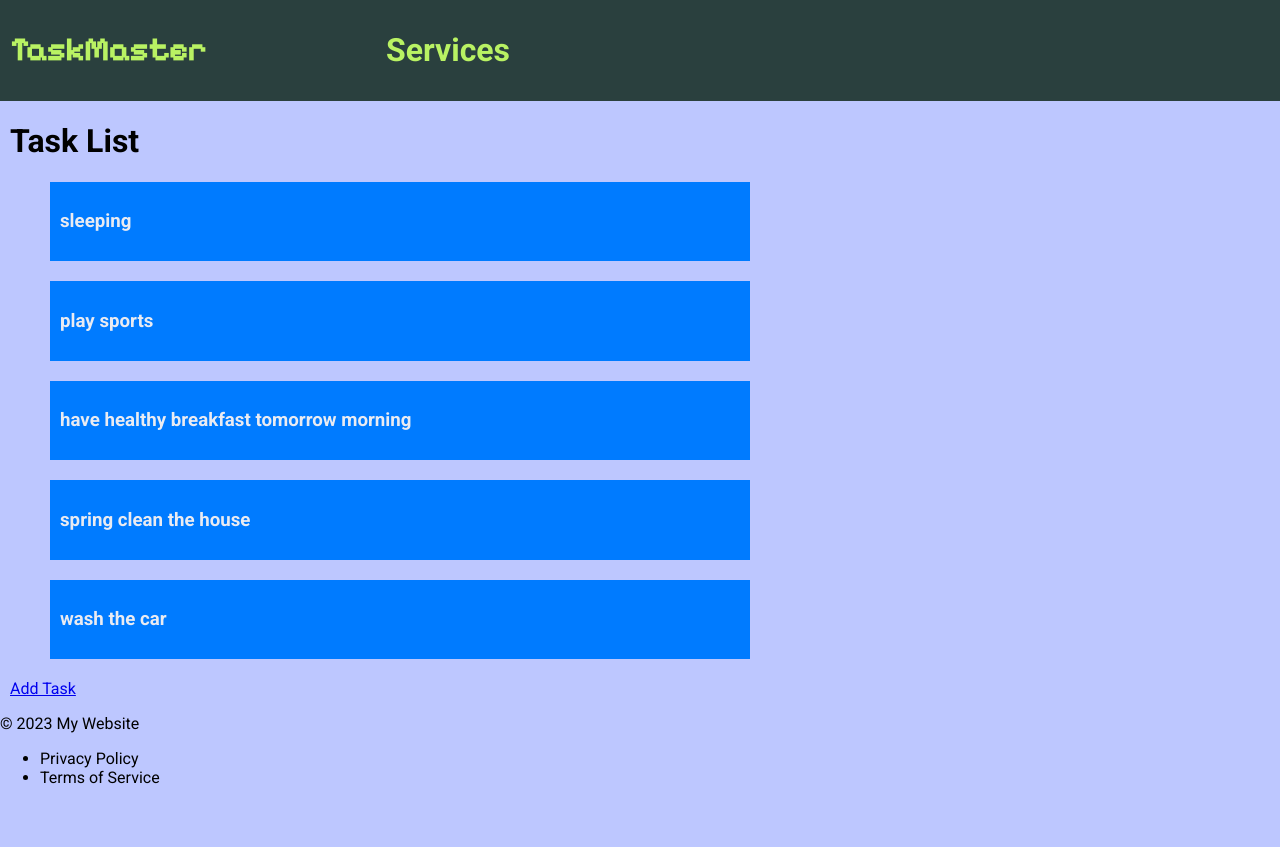
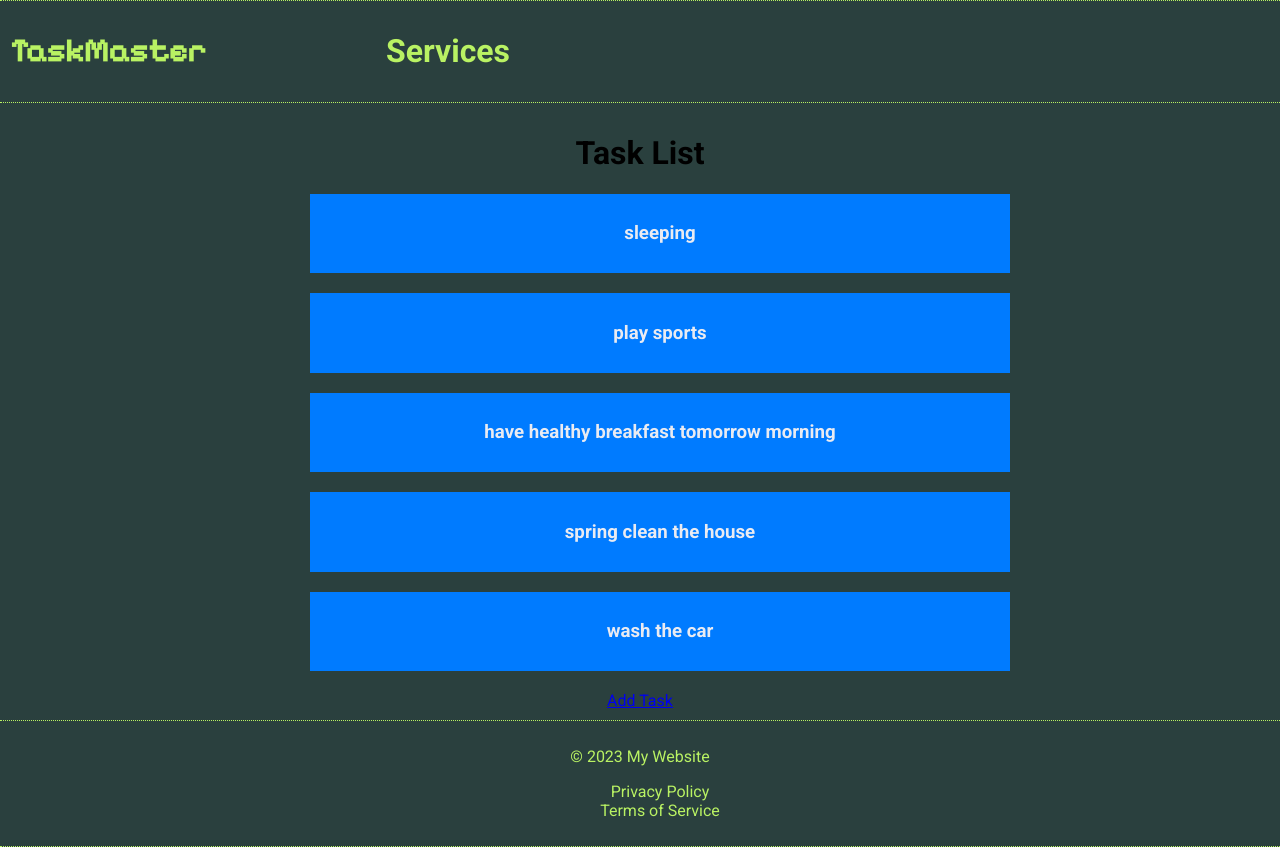
Before and after one commit to thapelomagqazana/todo-list-app, a Django app: page / in a window 1280 px wide. Before the commit the page ends 784 px from the top, so only its background shows below. Run offline with Django 4.2, Linux system fonts and the light colour scheme; data comes from the database, SQL or seed files in the repository; some libraries are stand-ins or nearby versions.

Commit message:
Added dotted lines to the nav and footer sections and moved main section contents to the center

```diff
--- a/static/css/styles.css
+++ b/static/css/styles.css
@@ -2,22 +2,34 @@
 :root{
     --font-family: 'Roboto', sans-serif;
     --root-font-size: 16px;
+    --page-background-color: #2A403E;
 }
+
+
 
 body {
     font-family: var(--font-family);
     font-size: var(--root-font-size);
+    background-color: var(--page-background-color);
     margin: 0;
-    background-color: #BDC7FF;
+    padding: 0;
 }
 
-header{
+header {
+    align-items: center;
+}
+
+header, footer{
     display: flex;
-    align-items: center;
+    border-top: 1px dotted;
+    border-bottom: 1px dotted;
     padding: 10px;
-    background-color: #2A403E;
     color: #B9F263;
+}
 
+footer {
+    justify-content: center;
+    text-align: center;
 }
 
 nav {
@@ -29,7 +41,10 @@ nav {
 }
 
 main {
+    display: flex;
+    justify-content: center;
     margin: 10px;
+    text-align: center;
 }
 
 #logo img{
@@ -39,6 +54,10 @@ main {
 nav ul{
     list-style-type: none;
     padding: 0;
+}
+
+footer ul {
+    list-style-type: none;
 }
 
 nav li{
--- a/taskmanager/templates/task_list.html
+++ b/taskmanager/templates/task_list.html
@@ -3,8 +3,8 @@
 {% block title %}To-Do List - Task List{% endblock %}
 
 {% block content %}
-    <h1>Task List</h1>
     <div id="main">
+        <h1>Task List</h1>
         {% if tasks %}
         <ul>
             {% for task in tasks %}
--- a/templates/base.html
+++ b/templates/base.html
@@ -35,11 +35,14 @@
             {% block content %}{% endblock %}
         </main>
         <footer>
-            <p>&copy; 2023 My Website</p>
-            <ul>
-                <li>Privacy Policy</li>
-                <li>Terms of Service</li>
-            </ul>
+            <div>
+                <p>&copy; 2023 My Website</p>
+                <ul>
+                    <li>Privacy Policy</li>
+                    <li>Terms of Service</li>
+                </ul>
+            </div>
+
         </footer>
 
     </body>
```
